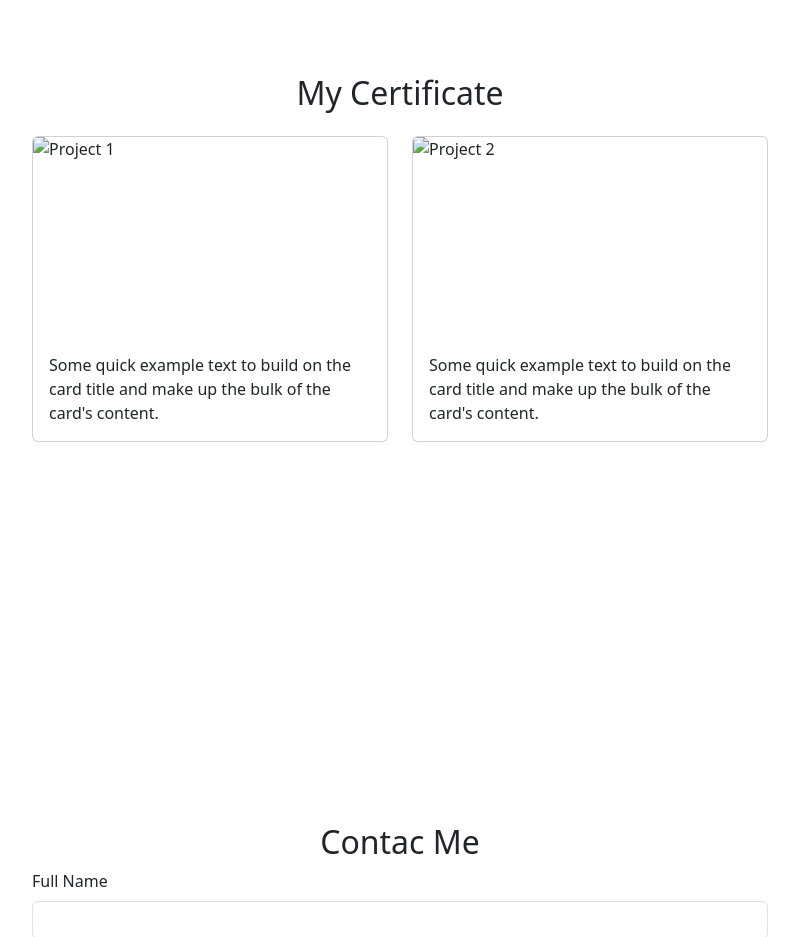
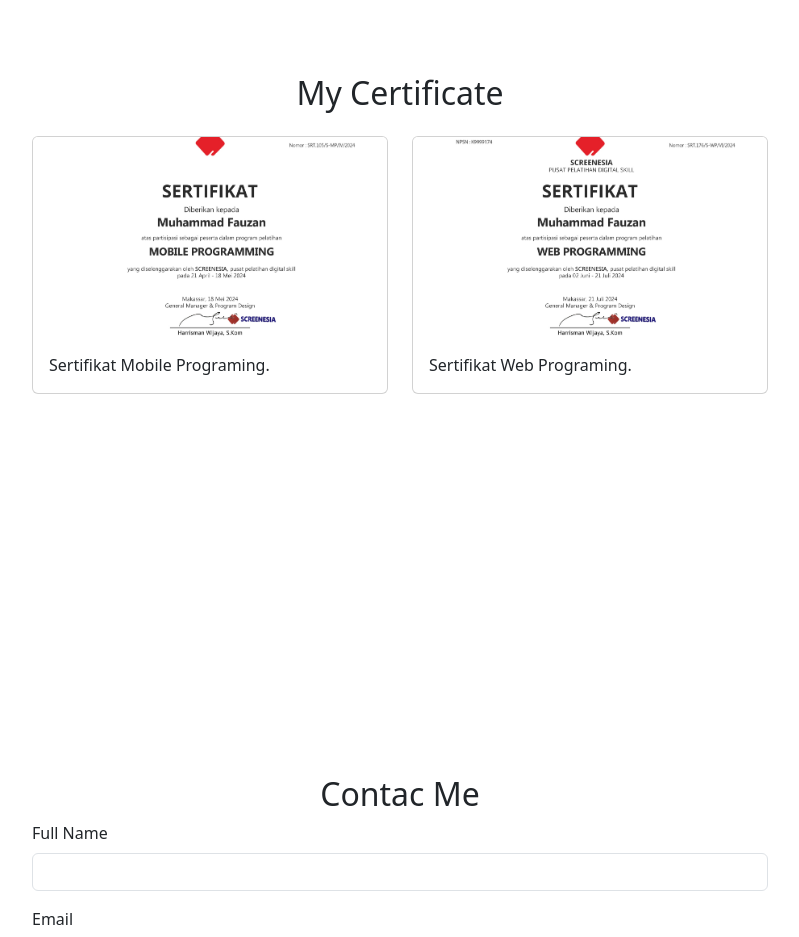
Before and after one commit to fauzan-brave22/fauzan-brave22.github.io, a plain HTML site: page index.html in a window 1280 px wide. Shown: the part 2440-3377 px from the top of the page, without its empty margins (240-1039 px from the left). Drawn offline with nearby package versions, Linux system fonts and the light colour scheme.

Commit message:
menambahkab gambar dan mengatasi error

```diff
--- a/index.html
+++ b/index.html
@@ -225,17 +225,17 @@
         <div class="row justify-content-center">
           <div class="col-md-4 mb-2">
             <div class="card">
-              <img src="img/1.jpg" class="card-img-top" alt="Project 1" />
+              <img src="img/programing.jpg" class="card-img-top" alt="Project 1" />
               <div class="card-body">
-                <p class="card-text">Some quick example text to build on the card title and make up the bulk of the card's content.</p>
+                <p class="card-text">Sertifikat Mobile Programing.</p>
               </div>
             </div>
           </div>
           <div class="col-md-4 mb-3">
             <div class="card">
-              <img src="img/2.jpg" class="card-img-top" alt="Project 2" />
+              <img src="img/programing2.jpg" class="card-img-top" alt="Project 2" />
               <div class="card-body">
-                <p class="card-text">Some quick example text to build on the card title and make up the bulk of the card's content.</p>
+                <p class="card-text">Sertifikat Web Programing.</p>
               </div>
             </div>
           </div>
@@ -330,8 +330,9 @@
             myAlert.classList.toggle('d-none');
             // reset form
             form.reset();
-            console.log('Success!', response);})
-          .catch(error => console.error('Error!', error.message))
+            console.log('Success!', response);
+          })
+          .catch(error => console.error('Error!', error.message));
       });
     </script>
   </body>
```
Also changed, not shown: img/programing.jpg (added), img/programing2.jpg (added).
